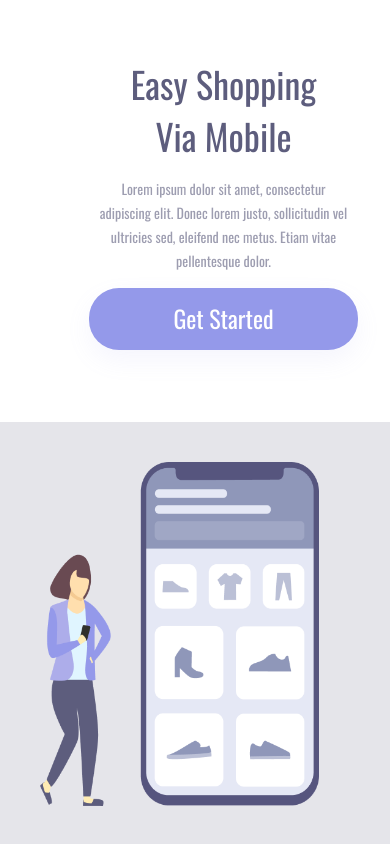
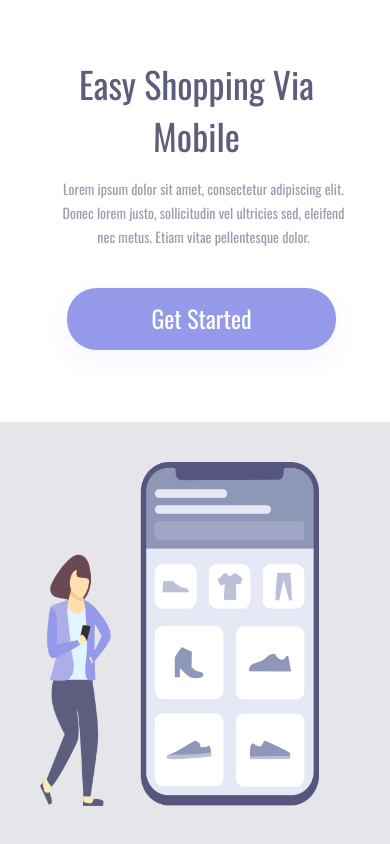
Before and after one commit to DennisDev2911/Easy-shopping-02, a plain HTML site: page index.html in a window 390 px wide. Drawn offline with nearby package versions, Linux system fonts and the light colour scheme.

Commit message:
adicionando novas fotos e alteração ni style.css

```diff
--- a/style.css
+++ b/style.css
@@ -59,6 +59,7 @@ h1 {
     color: #5D5D7D;
 
 
+
     width: 368px;
     height: 160px;
 }
@@ -70,6 +71,7 @@ p {
     text-align: left;
     color: #5D5D7D;
     margin: 15px 0;
+
 
 
     width: 540px;
@@ -144,6 +146,7 @@ header {
         text-align: center;
         margin: 58px 54px 0 54px;
         height: 104px;
+        margin-left: auto;
 
 
 
@@ -160,7 +163,7 @@ header {
 
         width: auto;
         height: 96px;
-
+       margin-left: auto;
 
 
 
@@ -172,6 +175,7 @@ header {
     button {
         margin: 0 auto;
        display: block;
+       margin-left: 10px;
     }
 
     .botton-get:hover {
```
Also changed, not shown: img/Easy Shopping (celular).JPG (added), img/Easy Shopping.JPG (added).
